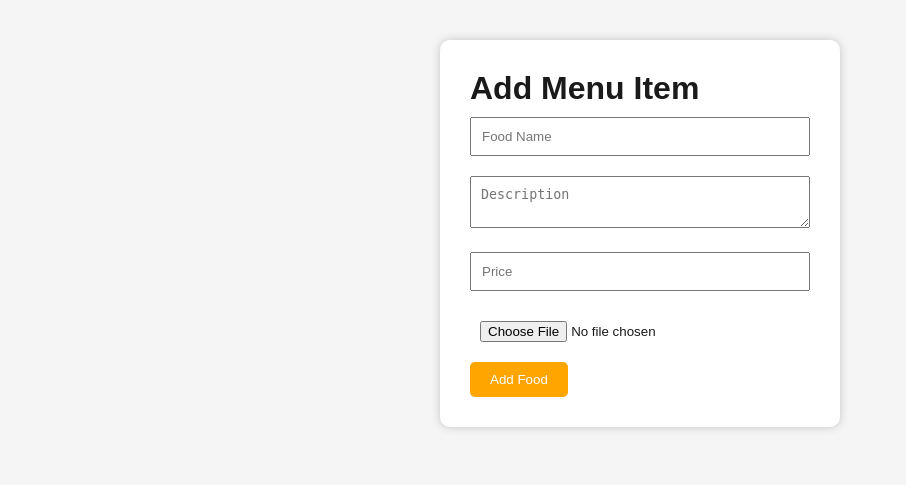
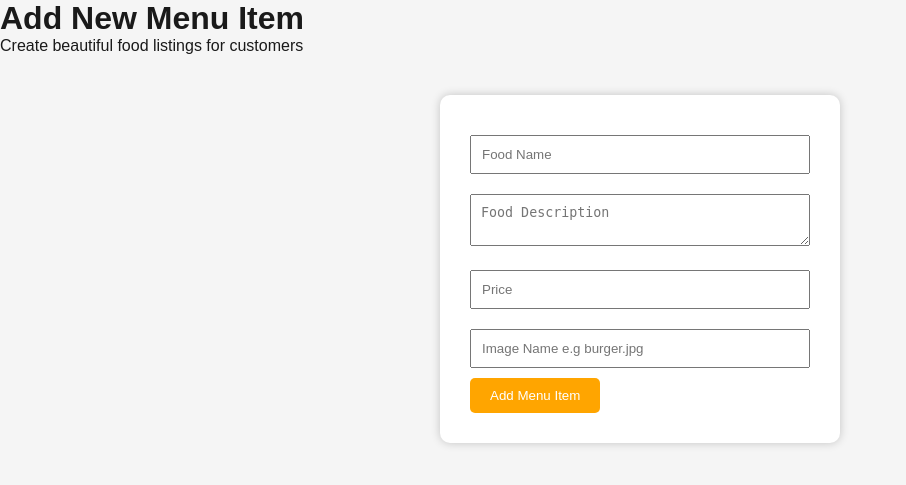
Before and after one commit to BethlehemFetene/Elora-restaurant, a PHP site: page /admin/add_menu.php in a window 1280 px wide. Shown: the top 485 px of the page, without its empty margins (0-906 px from the left). Run offline with PHP 8.4, Linux system fonts and the light colour scheme.

Commit message:
save current changes

```diff
--- a/admin/add_menu.php
+++ b/admin/add_menu.php
@@ -5,21 +5,21 @@ include("../db/connection.php");
 if(isset($_POST['submit'])){
 
     $food_name = $_POST['food_name'];
+
     $description = $_POST['description'];
+
     $price = $_POST['price'];
 
-    $image = $_FILES['image']['name'];
-    $tmp = $_FILES['image']['tmp_name'];
+    $image = $_POST['image'];
 
-    move_uploaded_file($tmp, "../assets/images/" . $image);
+    $query = "INSERT INTO menu_items(food_name,description,price,image)
 
-    $query = "INSERT INTO menu_items(food_name, description, price, image)
               VALUES('$food_name','$description','$price','$image')";
 
     mysqli_query($conn, $query);
 
     header("Location:dashboard.php");
-    exit;
+
 }
 
 ?>
@@ -30,28 +30,38 @@ if(isset($_POST['submit'])){
 
 <head>
 
-    <title>Add Menu</title>
+    <title>Add Menu Item</title>
 
     <link rel="stylesheet" href="../assets/css/style.css">
-    <script src="../assets/js/main.js"></script>
 
 </head>
 
 <body>
 
+<div class="admin-hero">
+
+    <div class="admin-overlay">
+
+        <h1>Add New Menu Item</h1>
+
+        <p>Create beautiful food listings for customers</p>
+
+    </div>
+
+</div>
+
 <div class="container">
 
-<form method="POST" enctype="multipart/form-data">
-
-    <h1>Add Menu Item</h1>
+    <form method="POST" class="menu-form">
 
         <input type="text"
                name="food_name"
                placeholder="Food Name"
                required>
 
-    <textarea name="description"
-              placeholder="Description"
+        <textarea
+               name="description"
+               placeholder="Food Description"
                required></textarea>
 
         <input type="number"
@@ -59,14 +69,14 @@ if(isset($_POST['submit'])){
                placeholder="Price"
                required>
 
-    <input type="file"
+        <input type="text"
                name="image"
-           accept="image/*"
+               placeholder="Image Name e.g burger.jpg"
                required>
 
         <button type="submit" name="submit">
 
-        Add Food
+            Add Menu Item
 
         </button>
 
--- a/admin/delete_menu.php
+++ b/admin/delete_menu.php
@@ -2,7 +2,7 @@
 
 include("../db/connection.php");
 
-$id = $_GET['id'];
+$id = intval($_GET['id']);
 
 $query = "DELETE FROM menu_items WHERE id='$id'";
 
--- a/admin/manage_orders.php
+++ b/admin/manage_orders.php
@@ -55,7 +55,7 @@ include("../db/connection.php");
 
                     <td><?php echo $row['quantity']; ?></td>
 
-                    <td><?php echo $row['total_price']; ?></td>
+                    <td><?php echo $row['total_price']; ?> ETB</td>
 
                     <td><?php echo $row['order_date']; ?></td>
 
--- a/admin/manage_reservations.php
+++ b/admin/manage_reservations.php
@@ -41,7 +41,7 @@ include("../db/connection.php");
 
         $result = mysqli_query($conn, $query);
 
-            while ($row = mysqli_fetch_assoc($result)) {
+        while($row = mysqli_fetch_assoc($result)){
 
         ?>
 
--- a/db/connection.php
+++ b/db/connection.php
@@ -2,7 +2,7 @@
 
 $host = "localhost";
 $user = "root";
-$password = "";
+$password = "betty1234";
 $database = "restaurant_db";
 
 $conn = mysqli_connect($host, $user, $password, $database);
@@ -11,5 +11,3 @@ if (!$conn) {
     die("Connection failed: " . mysqli_connect_error());
 }
 mysqli_set_charset($conn, "utf8mb4");
-
-?>
```
Also changed, not shown: admin/dashboard.php (+18 -12 lines). Lines whose indentation alone changed are shown as unchanged.
